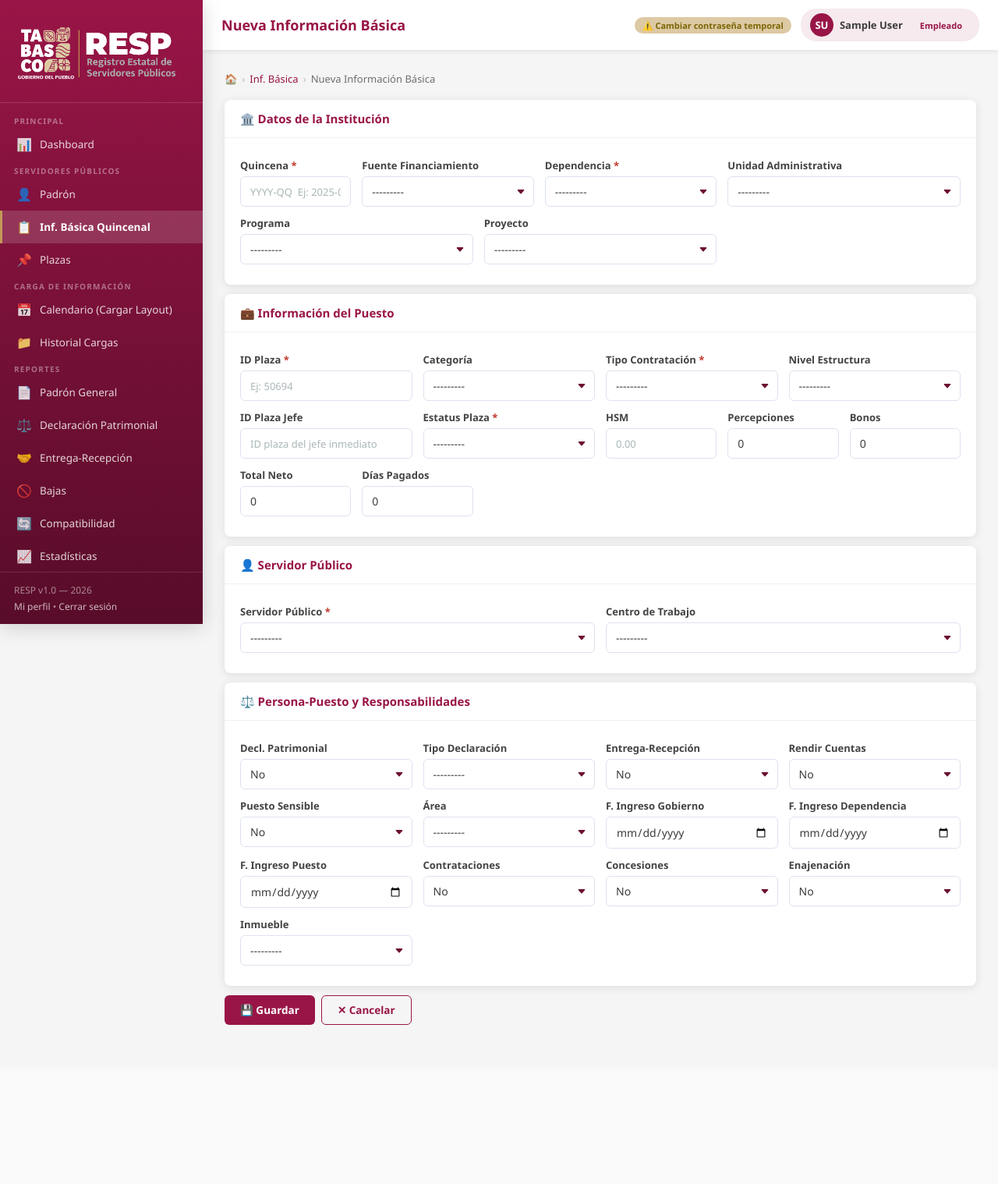
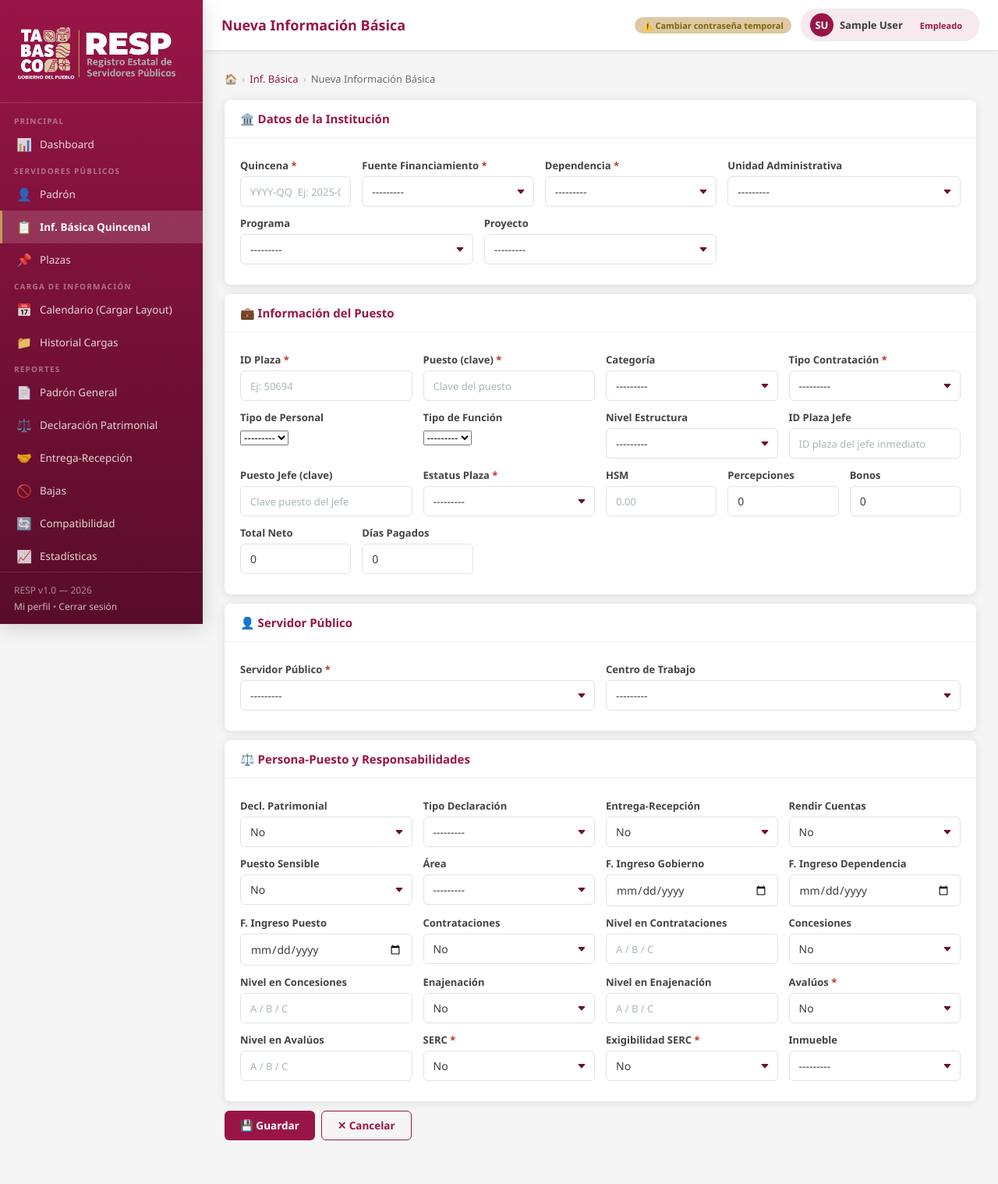
Before and after one commit to oswaldomoralesmis/resp, a Django app: page /informacion-basica/nueva/ in a window 1280 px wide. Shown: the whole page at 78% size. Before the commit the page ends 1314 px from the top, so only its background shows below. Run offline with Django 5.2, Linux system fonts and the light colour scheme; the visitor is signed in with stand-in values (Sample User, id 1); data that the repository does not hold is empty.

Commit message:
edit basica

```diff
--- a/templates/servidores/info_basica_form.html
+++ b/templates/servidores/info_basica_form.html
@@ -14,6 +14,15 @@
 <form method="post" novalidate>
 {% csrf_token %}
 
+{% if form.errors %}
+<div class="alert-resp alert-danger">
+  &#9888;&#65039; No se guard&oacute; — revise los campos marcados en rojo:
+  <ul style="margin:6px 0 0 18px;">
+    {% for campo in form %}{% for error in campo.errors %}<li>{{ campo.label }}: {{ error }}</li>{% endfor %}{% endfor %}
+  </ul>
+</div>
+{% endif %}
+
 <!-- INSTITUCIÓN -->
 <div class="card mb-3">
   <div class="card-header">&#127963;&#65039; Datos de la Instituci&oacute;n</div>
@@ -25,8 +34,9 @@
         {% if form.quincena.errors %}<div class="text-danger small mt-1">{{ form.quincena.errors|join:", " }}</div>{% endif %}
       </div>
       <div class="col-md-3">
-        <label for="{{ form.fuente_financiamiento.id_for_label }}" class="form-label fw-semibold">Fuente Financiamiento</label>
+        <label for="{{ form.fuente_financiamiento.id_for_label }}" class="form-label fw-semibold">Fuente Financiamiento <span class="text-danger">*</span></label>
         {{ form.fuente_financiamiento }}
+        {% if form.fuente_financiamiento.errors %}<div class="text-danger small mt-1">{{ form.fuente_financiamiento.errors|join:", " }}</div>{% endif %}
       </div>
       <div class="col-md-3">
         <label for="{{ form.dependencia.id_for_label }}" class="form-label fw-semibold">Dependencia <span class="text-danger">*</span></label>
@@ -57,6 +67,12 @@
       <div class="col-md-3">
         <label for="{{ form.id_plaza.id_for_label }}" class="form-label fw-semibold">ID Plaza <span class="text-danger">*</span></label>
         {{ form.id_plaza }}
+        {% if form.id_plaza.errors %}<div class="text-danger small mt-1">{{ form.id_plaza.errors|join:", " }}</div>{% endif %}
+      </div>
+      <div class="col-md-3">
+        <label for="{{ form.puesto.id_for_label }}" class="form-label fw-semibold">Puesto (clave) <span class="text-danger">*</span></label>
+        {{ form.puesto }}
+        {% if form.puesto.errors %}<div class="text-danger small mt-1">{{ form.puesto.errors|join:", " }}</div>{% endif %}
       </div>
       <div class="col-md-3">
         <label for="{{ form.categoria.id_for_label }}" class="form-label fw-semibold">Categor&iacute;a</label>
@@ -67,6 +83,14 @@
         {{ form.nombramiento }}
       </div>
       <div class="col-md-3">
+        <label for="{{ form.tipo_personal.id_for_label }}" class="form-label fw-semibold">Tipo de Personal</label>
+        {{ form.tipo_personal }}
+      </div>
+      <div class="col-md-3">
+        <label for="{{ form.tipo_funcion.id_for_label }}" class="form-label fw-semibold">Tipo de Funci&oacute;n</label>
+        {{ form.tipo_funcion }}
+      </div>
+      <div class="col-md-3">
         <label for="{{ form.nivel_estructura.id_for_label }}" class="form-label fw-semibold">Nivel Estructura</label>
         {{ form.nivel_estructura }}
       </div>
@@ -75,8 +99,13 @@
         {{ form.id_plaza_jefe }}
       </div>
       <div class="col-md-3">
+        <label for="{{ form.puesto_jefe.id_for_label }}" class="form-label fw-semibold">Puesto Jefe (clave)</label>
+        {{ form.puesto_jefe }}
+      </div>
+      <div class="col-md-3">
         <label for="{{ form.estatus_plaza.id_for_label }}" class="form-label fw-semibold">Estatus Plaza <span class="text-danger">*</span></label>
         {{ form.estatus_plaza }}
+        {% if form.estatus_plaza.errors %}<div class="text-danger small mt-1">{{ form.estatus_plaza.errors|join:", " }}</div>{% endif %}
       </div>
       <div class="col-md-2">
         <label for="{{ form.hsm.id_for_label }}" class="form-label fw-semibold">HSM</label>
@@ -166,12 +195,43 @@
         {{ form.participa_contrataciones }}
       </div>
       <div class="col-md-3">
+        <label for="{{ form.nivel_contrataciones.id_for_label }}" class="form-label fw-semibold">Nivel en Contrataciones</label>
+        {{ form.nivel_contrataciones }}
+      </div>
+      <div class="col-md-3">
         <label for="{{ form.participa_concesiones.id_for_label }}" class="form-label fw-semibold">Concesiones</label>
         {{ form.participa_concesiones }}
       </div>
       <div class="col-md-3">
+        <label for="{{ form.nivel_concesiones.id_for_label }}" class="form-label fw-semibold">Nivel en Concesiones</label>
+        {{ form.nivel_concesiones }}
+      </div>
+      <div class="col-md-3">
         <label for="{{ form.participa_enajenacion.id_for_label }}" class="form-label fw-semibold">Enajenaci&oacute;n</label>
         {{ form.participa_enajenacion }}
+      </div>
+      <div class="col-md-3">
+        <label for="{{ form.nivel_enajenacion.id_for_label }}" class="form-label fw-semibold">Nivel en Enajenaci&oacute;n</label>
+        {{ form.nivel_enajenacion }}
+      </div>
+      <div class="col-md-3">
+        <label for="{{ form.participa_avaluos.id_for_label }}" class="form-label fw-semibold">Aval&uacute;os <span class="text-danger">*</span></label>
+        {{ form.participa_avaluos }}
+        {% if form.participa_avaluos.errors %}<div class="text-danger small mt-1">{{ form.participa_avaluos.errors|join:", " }}</div>{% endif %}
+      </div>
+      <div class="col-md-3">
+        <label for="{{ form.nivel_avaluos.id_for_label }}" class="form-label fw-semibold">Nivel en Aval&uacute;os</label>
+        {{ form.nivel_avaluos }}
+      </div>
+      <div class="col-md-3">
+        <label for="{{ form.serc.id_for_label }}" class="form-label fw-semibold">SERC <span class="text-danger">*</span></label>
+        {{ form.serc }}
+        {% if form.serc.errors %}<div class="text-danger small mt-1">{{ form.serc.errors|join:", " }}</div>{% endif %}
+      </div>
+      <div class="col-md-3">
+        <label for="{{ form.exigibilidad_serc.id_for_label }}" class="form-label fw-semibold">Exigibilidad SERC <span class="text-danger">*</span></label>
+        {{ form.exigibilidad_serc }}
+        {% if form.exigibilidad_serc.errors %}<div class="text-danger small mt-1">{{ form.exigibilidad_serc.errors|join:", " }}</div>{% endif %}
       </div>
       <div class="col-md-3">
         <label for="{{ form.inmueble.id_for_label }}" class="form-label fw-semibold">Inmueble</label>
@@ -181,6 +241,10 @@
   </div>
 </div>
 
+{% if form.non_field_errors %}
+<div class="alert-resp alert-danger">{{ form.non_field_errors|join:", " }}</div>
+{% endif %}
+
 <div class="d-flex gap-2 mb-4">
   <button type="submit" class="btn-institucional">&#128190; Guardar</button>
   <a href="{% url 'info_basica_list' %}" class="btn-outline">&#10005; Cancelar</a>
```
